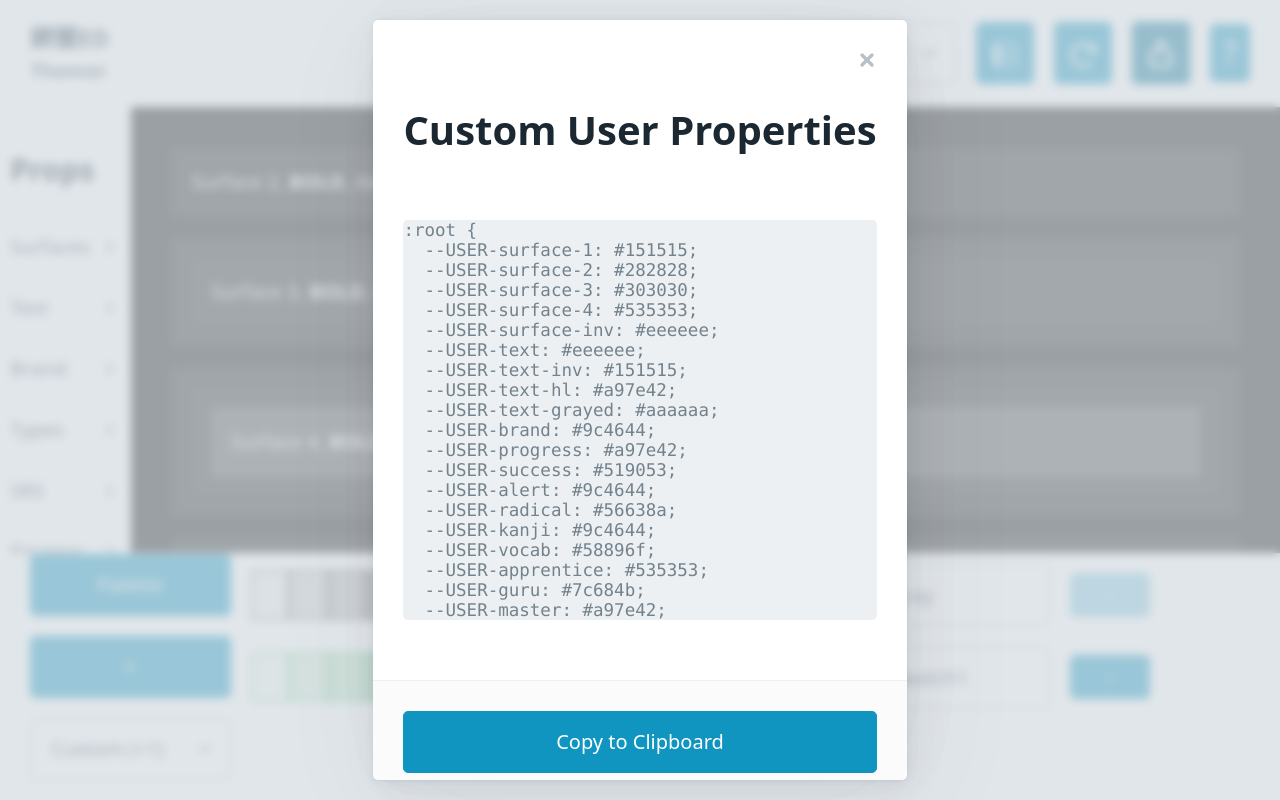
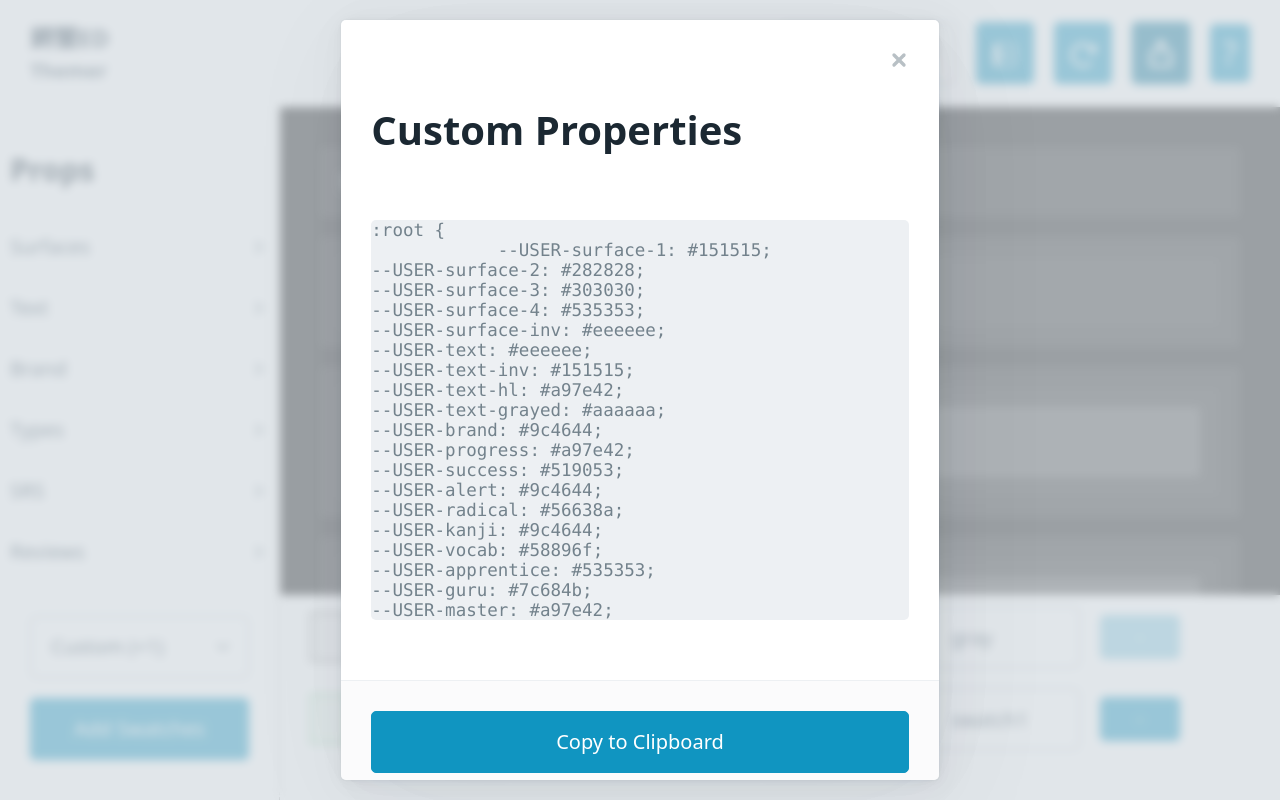
Before and after one commit to wrex/ed-themer, a SvelteKit app: page / in a window 1280 px wide. Both pictures are taken after a click on the button 1161 px from the left and 52 px from the top of the page. Built offline with nearby package versions, Linux system fonts and the light colour scheme.

Commit message:
generate CSS rules in modal markup

```diff
--- a/src/app.css
+++ b/src/app.css
@@ -1,11 +1,11 @@
 .app-container {
 	display: grid;
 	height: 100vh;
-	grid-template-columns: auto 1fr;
+	grid-template-columns: 14rem 1fr;
 	grid-template-areas:
-		'nav         nav'
-		'user-colors samples'
-		'palette     palette';
+		'nav          nav'
+		'user-colors  samples'
+		'paletteTools palette';
 }
 
 .app-container > * {
@@ -44,6 +44,13 @@
 	background-color: var(--USER-surface-1);
 }
 
+#paletteTools {
+	grid-area: paletteTools;
+	border-top: 1px solid white;
+	border-right: 1px dashed gray;
+	padding-block: 1rem;
+}
+
 #palette {
 	grid-area: palette;
 	overflow: scroll;
--- a/src/components/MainNav.svelte
+++ b/src/components/MainNav.svelte
@@ -1,31 +1,22 @@
 <script>
-	import { sample, userProps, resetProps, sidebarExpanded, modal, userCSS } from '$lib/stores.js';
+	import {
+		sample,
+		userProps,
+		resetProps,
+		sidebarExpanded,
+		modal,
+		userCSS,
+		paletteCSS,
+		swatches
+	} from '$lib/stores.js';
 	import ExportIcon from '../icons/ExportIcon.svelte';
 	import ReloadIcon from '../icons/ReloadIcon.svelte';
 	import CollapseLeftIcon from '../icons/CollapseLeftIcon.svelte';
 	import ExpandRightIcon from '../icons/ExpandRightIcon.svelte';
 	import HelpContent from './HelpContent.svelte';
 	import Logo from './Logo.svelte';
-	import { allPropNames } from '$lib/utils';
-
-	const makeCssRule = (obj) => {
-		let retval = ':root {\r\n';
-		allPropNames.forEach((name) => {
-			if (obj.clrRef[`--USER-${name}`] === 'Custom') {
-				retval += `  --USER-${name}: ` + obj.clr[`--USER-${name}`] + ';\r\n';
-			} else {
-				retval += `  --USER-${name}: ` + `var(` + obj.clrRef[`--USER-${name}`] + ');\r\n';
-			}
-		});
-		retval += '};';
-		return retval;
-	};
-
-	$: $userCSS = makeCssRule($userProps);
-
-	const toggleStylesheet = () => {
-		$modal.userStyles = !$modal.userStyles;
-	};
+	import { allPropNames, slugify } from '$lib/utils';
+	import { tint, shade } from '$lib/colorUtils';
 
 	const toggleHelp = () => {
 		$modal.help = !$modal.help;
@@ -38,6 +29,52 @@
 
 	const toggleSidebar = () => {
 		$sidebarExpanded = !$sidebarExpanded;
+	};
+
+	/* Last color row used for algorithmic additions */
+	$: lastColor = $swatches[$swatches.length - 1].clr;
+
+	/**
+	 * genPaletteCSS - generate custom props for Palette
+	 * @param {{clr: string, label: string}[]} swatches
+	 */
+	const genPaletteCSS = (swatches) => {
+		/**
+		 * swatchCSS - props for tints and shades of one color
+		 * @param {string} clr
+		 * @param {string} label
+		 */
+		const swatchCss = (clr, label) => {
+			/* brightest tint to darkest shade */
+			return `
+--${slugify(label)}-0: ${tint(clr, 0.91)}
+--${slugify(label)}-1: ${tint(clr, 0.78)}
+--${slugify(label)}-2: ${tint(clr, 0.65)}
+--${slugify(label)}-3: ${tint(clr, 0.52)}
+--${slugify(label)}-4: ${tint(clr, 0.39)}
+--${slugify(label)}-5: ${tint(clr, 0.26)}
+--${slugify(label)}-6: ${tint(clr, 0.13)}
+--${slugify(label)}-7: ${clr}
+--${slugify(label)}-8: ${shade(clr, 0.13)}
+--${slugify(label)}-9: ${shade(clr, 0.26)}
+--${slugify(label)}-10: ${shade(clr, 0.39)}
+--${slugify(label)}-11: ${shade(clr, 0.52)}
+--${slugify(label)}-12: ${shade(clr, 0.65)}
+--${slugify(label)}-13: ${shade(clr, 0.78)}
+--${slugify(label)}-14: ${shade(clr, 0.91)}
+`;
+		};
+		let CSS = '';
+		swatches.forEach((swatch) => {
+			CSS += swatchCss(swatch.clr, swatch.label);
+		});
+		return CSS;
+	};
+
+	const toggleStylesheet = () => {
+		console.log('in toggle');
+		$paletteCSS = genPaletteCSS($swatches);
+		$modal.userStyles = !$modal.userStyles;
 	};
 </script>
 
@@ -82,8 +119,21 @@
 			data-target="stylesheet"
 			on:click={toggleStylesheet}>&nbsp</a
 		>
-		<h1>Custom User Properties</h1>
-		<pre class="textBox">{$userCSS}</pre>
+		<h1>Custom Properties</h1>
+		<!-- prettier-ignore -->
+		<pre class="textBox">
+:root &lbrace;
+			{#each allPropNames as name}
+				{#if $userProps.clrRef[`--USER-${name}`] === 'Custom'}
+	--USER-{name}: {$userProps.clr[`--USER-${name}`]};<br />
+				{:else}
+	--USER-{name}: var({$userProps.clrRef[`--USER-${name}`]});
+				{/if}
+			{/each}
+/* * * * * * * * * * * * * * * * * * * * * * * * */
+{$paletteCSS}
+&rbrace;
+		</pre>
 		<footer>
 			<button data-target="stylesheet" on:click={userToClipboard}> Copy to Clipboard </button>
 		</footer>
--- a/src/components/Palette.svelte
+++ b/src/components/Palette.svelte
@@ -16,7 +16,6 @@
 </script>
 
 <div class="palette">
-	<PaletteTools />
 	<div class="swatchbars">
 		{#each $swatches as swatch, i}
 			<div class="grid">
--- a/src/components/PaletteTools.svelte
+++ b/src/components/PaletteTools.svelte
@@ -1,63 +1,6 @@
 <script>
-	import { colorScheme, paletteCSS, swatches, modal } from '$lib/stores';
-	import {
-		tint,
-		shade,
-		randomColor,
-		complClr,
-		anlgClr,
-		triadicClr,
-		tetradicClr
-	} from '$lib/colorUtils';
-	import { slugify } from '$lib/utils';
-
-	/* Last color row used for algorithmic additions */
-	$: lastColor = $swatches[$swatches.length - 1].clr;
-
-	/**
-	 * genPaletteCSS - generate custom props for Palette
-	 * @param {{clr: string, label: string}[]} swatches
-	 */
-	const genPaletteCSS = (swatches) => {
-		/**
-		 * swatchCSS - props for tints and shades of one color
-		 * @param {string} clr
-		 * @param {string} label
-		 */
-		const swatchCss = (clr, label) => {
-			/* brightest tint to darkest shade */
-			return `
-				--${slugify(label)}-0: ${tint(clr, 0.91)}
-				--${slugify(label)}-1: ${tint(clr, 0.78)}
-				--${slugify(label)}-2: ${tint(clr, 0.65)}
-				--${slugify(label)}-3: ${tint(clr, 0.52)}
-				--${slugify(label)}-4: ${tint(clr, 0.39)}
-				--${slugify(label)}-5: ${tint(clr, 0.26)}
-				--${slugify(label)}-6: ${tint(clr, 0.13)}
-				--${slugify(label)}-7: ${clr}
-				--${slugify(label)}-8: ${shade(clr, 0.13)}
-				--${slugify(label)}-9: ${shade(clr, 0.26)}
-				--${slugify(label)}-10: ${shade(clr, 0.39)}
-				--${slugify(label)}-11: ${shade(clr, 0.52)}
-				--${slugify(label)}-12: ${shade(clr, 0.65)}
-				--${slugify(label)}-13: ${shade(clr, 0.78)}
-				--${slugify(label)}-14: ${shade(clr, 0.91)}
-			`;
-		};
-		let CSS = '';
-		swatches.forEach((swatch) => {
-			CSS += swatchCss(swatch.clr, swatch.label);
-		});
-		return CSS;
-	};
-
-	/**
-	 * exportPalette - display a modal with all the color swatches
-	 */
-	const exportPalette = () => {
-		$paletteCSS = genPaletteCSS($swatches);
-		$modal.paletteStyles = !$modal.paletteStyles;
-	};
+	import { colorScheme, swatches, modal } from '$lib/stores';
+	import { randomColor, complClr, anlgClr, triadicClr, tetradicClr } from '$lib/colorUtils';
 
 	/**
 	 * addSwatches - add additional swatches to array
@@ -102,9 +45,7 @@
 </script>
 
 <div class="left-controls">
-	<button on:click={exportPalette}>Palette</button>
 	<div class="addrows">
-		<button on:click={addRow}>+</button>
 		<select bind:value={$colorScheme}>
 			<option value="custom">Custom (+1)</option>
 			<option value="complementary">Complementary (+1)</option>
@@ -112,23 +53,6 @@
 			<option value="triadic">Triadic (+2)</option>
 			<option value="tetradic">Tetradic (+3)</option>
 		</select>
+		<button on:click={addRow}>Add Swatches</button>
 	</div>
 </div>
-
-<!-- Palette modal -->
-<dialog open={$modal.paletteStyles || null} id="palette-modal">
-	<article>
-		<a
-			href="#close"
-			aria-label="Close"
-			class="close"
-			data-target="palette-modal"
-			on:click={togglePalette}>&nbsp</a
-		>
-		<h1>Color Palette Properties</h1>
-		<pre class="textBox">{$paletteCSS}</pre>
-		<footer>
-			<button data-target="palette-modal" on:click={paletteToClipboard}> Copy to Clipboard </button>
-		</footer>
-	</article>
-</dialog>
--- a/src/routes/+page.svelte
+++ b/src/routes/+page.svelte
@@ -5,6 +5,7 @@
 	import Dashboard from '../components/Dashboard.svelte';
 	import Review from '../components/Review.svelte';
 	import Palette from '../components/Palette.svelte';
+	import PaletteTools from '../components/PaletteTools.svelte';
 
 	import { userProps, sample } from '$lib/stores.js';
 
@@ -53,6 +54,10 @@
 	{/if}
 </main>
 
-<footer id="palette">
+<div id="paletteTools">
+	<PaletteTools />
+</div>
+
+<div id="palette">
 	<Palette />
-</footer>
+</div>
```
